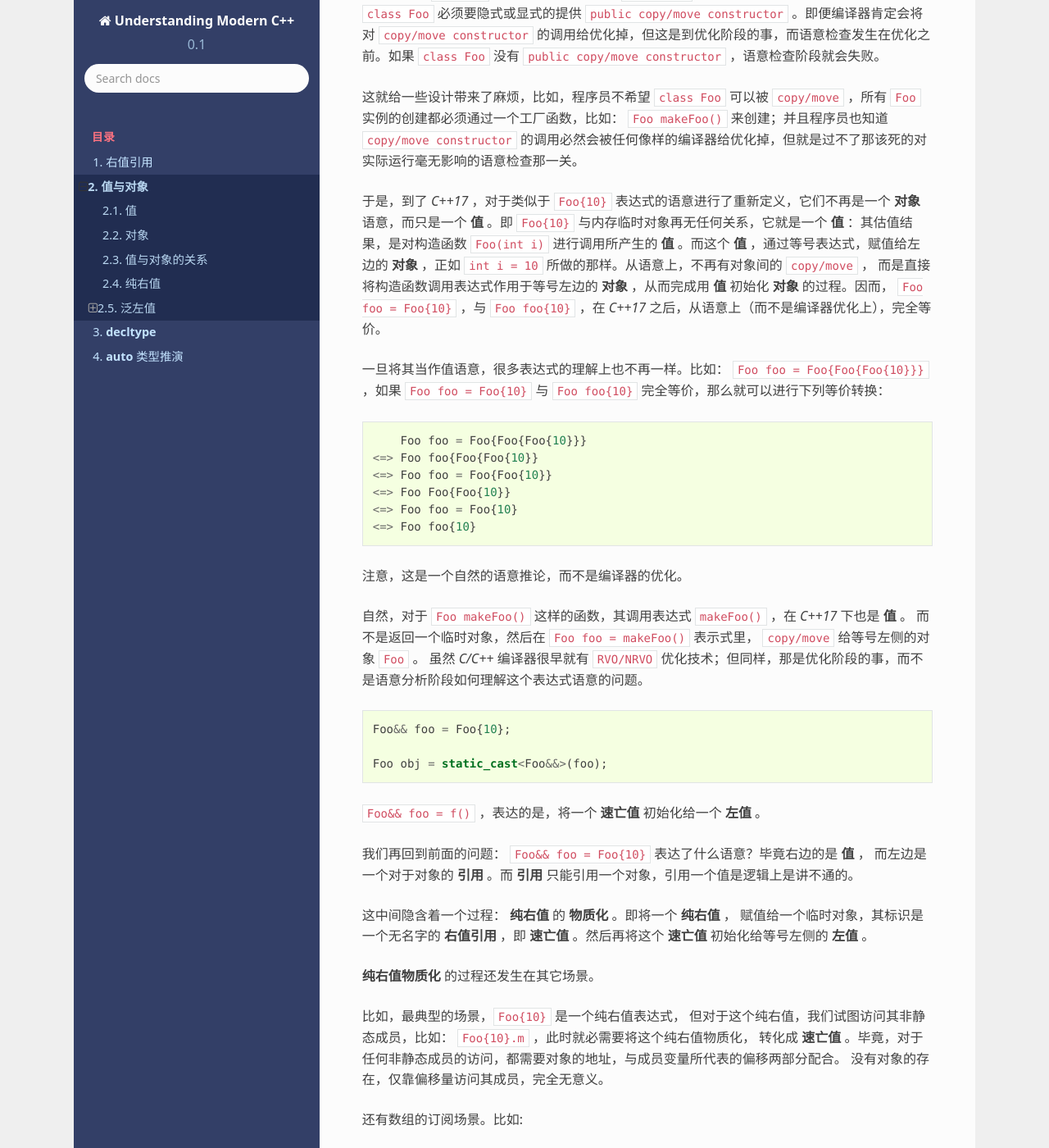
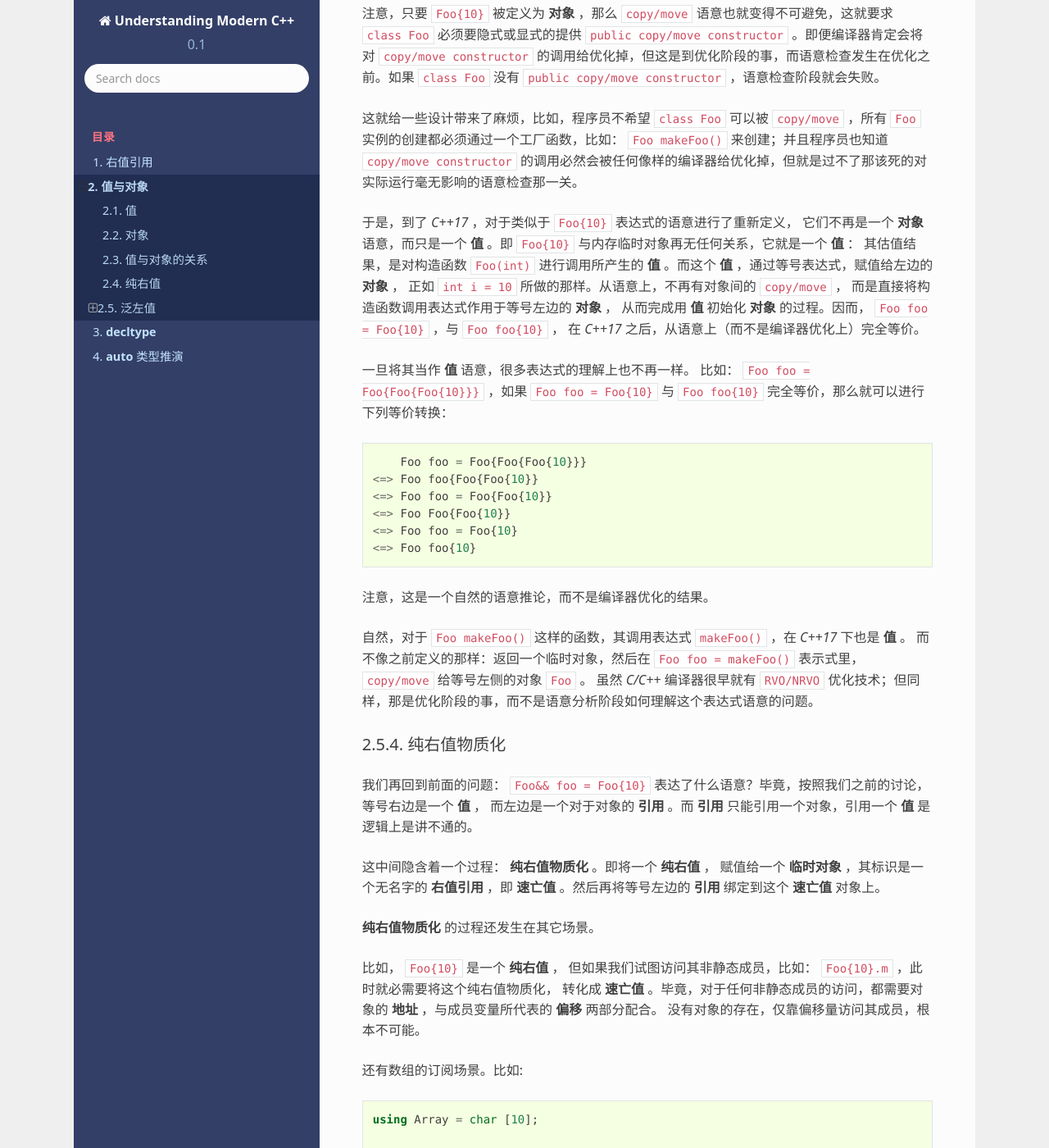
Before and after one commit to godsme/understand_modern_cpp, a Sphinx documentation site: the page built from docs/source/value-object.rst, in a window 1280 px wide and 1400 px high, scrolled down 3346 px. Shown: the whole window at 82% size. Built offline with Sphinx 7.4.7 and the Read the Docs theme 2.0.0, drawn with Linux system fonts in a browser that asks for light colours; formulas are drawn with MathJax 3; some of the changed text lies outside the part shown.

Commit message:
refactored

```diff
--- a/docs/source/decltype.rst
+++ b/docs/source/decltype.rst
@@ -6,7 +6,23 @@
 ``decltype`` 是 `C++11` 加入的一个重要特性。 它允许求一切合法表达式的类型。从而，让从类型到值，从值到类型形成了一个闭环，
 极大的扩展了泛型编程的能力。
 
-但 ``decltype`` 的规则，初看起来，很是让人困惑。但如果真的理解了背后的机制，其实非常容易理解。
+``C++`` 规范中，对于 ``decltype`` 类型推演规则的定义如下：
+
+   1. 若实参为无括号的 **标识表达式** 或无括号的 **类成员访问表达式** ，则 ``decltype`` 产生以此表达式命名的实体的类型。
+      若无这种实体，或该实参指名某个重载函数，则程序非良构。
+
+   2. 若实参是其他类型为 ``T`` 的任何表达式，且
+
+      a) 若 表达式 的值类别为 **速亡值** ，则 ``decltype`` 产生 ``T&&`` ；
+      b) 若 表达式 的值类别为 **左值** ，则 ``decltype`` 产生 ``T&`` ；
+      c) 若 表达式 的值类别为 **纯右值** ，则 ``decltype`` 产生 ``T`` 。
+
+      若表达式是 **纯右值** ，则不从该纯右值 **物质化** 临时对象：这种纯右值无结果对象。
+
+   注意如果对象的名字带有括号，则它被当做通常的 **左值** 表达式，从而 ``decltype(x)`` 和 ``decltype((x))`` 通常是不同的类型。
+
+
+这些规则，初看起来，有些让人困惑。但如果真的理解了背后的机制，其实非常容易理解。
 
 ``decltype`` 有两种表达方法：
 
@@ -29,22 +45,24 @@
 .. code-block:: c++
 
    struct Foo { int a; };
-   const Foo f_v();
-   Foo& f_ref();
-   Foo&& f_r();
-   using Func = Foo& ();
+
+   using Func  = Foo& ();
    using Array = char[2];
 
-   int a = 0;
-   const int b = 1;
-   const Foo foo = {10};
-   Foo&& rref = Foo{1};
-   const Foo& ref = foo;
-   char c[2] = {1, 2};
-   int* p = &a;
+   enum class E { OK, FAIL };
+
+   const Foo f_v();
+   Foo&      f_ref();
+   Foo&&     f_r();
+
+   int        a    = 0;
+   const int  b    = 1;
+   const Foo  foo  = {10};
+   Foo&&      rref = Foo{1};
+   const Foo& ref  = foo;
+   char       c[2] = {1, 2};
+   int*       p    = &a;
    const Foo* pFoo = &foo;
-
-   enum class E { OK, FAIL };
 
    // 左值
    decltype((a))       v1;   // int&
@@ -98,19 +116,21 @@
 .. code-block:: c++
 
    struct Foo { int a; };
-   const Foo f_v();
-   Foo& f_ref();
-   Foo&& f_r();
-   using Func = Foo& ();
+
+   using Func  = Foo& ();
    using Array = char[2];
 
-   int a = 0;
-   const int b = 1;
-   const Foo foo = {10};
-   Foo&& rref = Foo{1};
-   const Foo& ref = foo;
-   char c[2] = {1, 2};
-   int* p = &a;
+   const Foo f_v();
+   Foo&      f_ref();
+   Foo&&     f_r();
+
+   int a           = 0;
+   const int  b    = 1;
+   const Foo  foo  = {10};
+   Foo&&      rref = Foo{1};
+   const Foo& ref  = foo;
+   char       c[2] = {1, 2};
+   int*       p    = &a;
    const Foo* pFoo = &foo;
 
    decltype(a)        v1;   // int
--- a/docs/source/value-object.rst
+++ b/docs/source/value-object.rst
@@ -89,8 +89,8 @@
 
 .. _prvalue_material:
 
-纯右值物质化
-++++++++++++++++++++++++
+对象？值？
++++++++++++++
 
 上面给的那些与值有关的例子，简单而直观，不难理解它们是数学意义上的值。
 我们来看一个不那么直观的例子：在 ``Foo`` 是一个 ``class`` 的情况下， ``Foo{10}`` 是一个对象还是一个值？
@@ -107,10 +107,16 @@
 
 这就给一些设计带来了麻烦，比如，程序员不希望 ``class Foo`` 可以被 ``copy/move`` ，所有 ``Foo`` 实例的创建都必须通过一个工厂函数，比如： ``Foo makeFoo()`` 来创建；并且程序员也知道 ``copy/move constructor`` 的调用必然会被任何像样的编译器给优化掉，但就是过不了那该死的对实际运行毫无影响的语意检查那一关。
 
-于是，到了 `C++17` ，对于类似于 ``Foo{10}`` 表达式的语意进行了重新定义，它们不再是一个 **对象** 语意，而只是一个 **值** 。即 ``Foo{10}`` 与内存临时对象再无任何关系，它就是一个 **值** ：其估值结果，是对构造函数 ``Foo(int i)`` 进行调用所产生的 **值** 。而这个 **值** ，通过等号表达式，赋值给左边的 **对象** ，正如 ``int i = 10`` 所做的那样。从语意上，不再有对象间的 ``copy/move`` ，
-而是直接将构造函数调用表达式作用于等号左边的 **对象** ，从而完成用 **值** 初始化 **对象** 的过程。因而， ``Foo foo = Foo{10}`` ，与 ``Foo foo{10}`` ，在 `C++17` 之后，从语意上（而不是编译器优化上），完全等价。
+于是，到了 `C++17` ，对于类似于 ``Foo{10}`` 表达式的语意进行了重新定义，
+它们不再是一个 **对象** 语意，而只是一个 **值** 。即 ``Foo{10}`` 与内存临时对象再无任何关系，它就是一个 **值** ：
+其估值结果，是对构造函数 ``Foo(int)`` 进行调用所产生的 **值** 。而这个 **值** ，通过等号表达式，赋值给左边的 **对象** ，
+正如 ``int i = 10`` 所做的那样。从语意上，不再有对象间的 ``copy/move`` ，
+而是直接将构造函数调用表达式作用于等号左边的 **对象** ，
+从而完成用 **值** 初始化 **对象** 的过程。因而， ``Foo foo = Foo{10}`` ，与 ``Foo foo{10}`` ，
+在 `C++17` 之后，从语意上（而不是编译器优化上）完全等价。
 
-一旦将其当作值语意，很多表达式的理解上也不再一样。比如： ``Foo foo = Foo{Foo{Foo{10}}}`` ，如果 ``Foo foo = Foo{10}`` 与 ``Foo foo{10}`` 完全等价，那么就可以进行下列等价转换：
+一旦将其当作 **值** 语意，很多表达式的理解上也不再一样。
+比如： ``Foo foo = Foo{Foo{Foo{10}}}`` ，如果 ``Foo foo = Foo{10}`` 与 ``Foo foo{10}`` 完全等价，那么就可以进行下列等价转换：
 
 .. code-block:: c++
 
@@ -121,34 +127,27 @@
    <=> Foo foo = Foo{10}
    <=> Foo foo{10}
 
-注意，这是一个自然的语意推论，而不是编译器的优化。
+注意，这是一个自然的语意推论，而不是编译器优化的结果。
 
 自然，对于 ``Foo makeFoo()`` 这样的函数，其调用表达式 ``makeFoo()`` ，在 `C++17` 下也是 **值** 。
-而不是返回一个临时对象，然后在 ``Foo foo = makeFoo()`` 表示式里， ``copy/move`` 给等号左侧的对象 ``Foo`` 。
+而不像之前定义的那样：返回一个临时对象，然后在 ``Foo foo = makeFoo()`` 表示式里， ``copy/move`` 给等号左侧的对象 ``Foo`` 。
 虽然 `C/C++` 编译器很早就有 ``RVO/NRVO`` 优化技术；但同样，那是优化阶段的事，而不是语意分析阶段如何理解这个表达式语意的问题。
 
-.. code-block:: c++
+纯右值物质化
+++++++++++++++++++++++++
 
-   Foo&& foo = Foo{10};
+我们再回到前面的问题： ``Foo&& foo = Foo{10}`` 表达了什么语意？毕竟，按照我们之前的讨论，等号右边是一个 **值** ，
+而左边是一个对于对象的 **引用** 。而 **引用** 只能引用一个对象，引用一个 **值** 是逻辑上是讲不通的。
 
-   Foo obj = static_cast<Foo&&>(foo);
-
-
-``Foo&& foo = f()`` ，表达的是，将一个 **速亡值** 初始化给一个 **左值** 。
-
-我们再回到前面的问题： ``Foo&& foo = Foo{10}`` 表达了什么语意？毕竟右边的是 **值** ，
-而左边是一个对于对象的 **引用** 。而 **引用** 只能引用一个对象，引用一个值是逻辑上是讲不通的。
-
-
-这中间隐含着一个过程： **纯右值** 的 **物质化** 。即将一个 **纯右值** ，
-赋值给一个临时对象，其标识是一个无名字的 **右值引用** ，即 **速亡值** 。然后再将这个 **速亡值** 初始化给等号左侧的 **左值** 。
+这中间隐含着一个过程： **纯右值物质化** 。即将一个 **纯右值** ，
+赋值给一个 **临时对象** ，其标识是一个无名字的 **右值引用** ，即 **速亡值** 。然后再将等号左边的 **引用** 绑定到这个 **速亡值** 对象上。
 
 **纯右值物质化** 的过程还发生在其它场景。
 
-比如，最典型的场景，``Foo{10}`` 是一个纯右值表达式，
-但对于这个纯右值，我们试图访问其非静态成员，比如： ``Foo{10}.m`` ，此时就必需要将这个纯右值物质化，
-转化成 **速亡值** 。毕竟，对于任何非静态成员的访问，都需要对象的地址，与成员变量所代表的偏移两部分配合。
-没有对象的存在，仅靠偏移量访问其成员，完全无意义。
+比如， ``Foo{10}`` 是一个 **纯右值** ，
+但如果我们试图访问其非静态成员，比如： ``Foo{10}.m`` ，此时就必需要将这个纯右值物质化，
+转化成 **速亡值** 。毕竟，对于任何非静态成员的访问，都需要对象的 **地址** ，与成员变量所代表的 **偏移** 两部分配合。
+没有对象的存在，仅靠偏移量访问其成员，根本不可能。
 
 还有数组的订阅场景。比如:
 
@@ -156,7 +155,7 @@
 
    using Array = char [10];
 
-   Array{}; // 纯右值
+   Array{};    // 纯右值
    Array{}[0]; // 速亡值
 
 
@@ -165,7 +164,8 @@
 而 ``T`` 是一个 **右值引用** 类型，则这个过程也是一个纯右值 **物质化** 的过程。
 
 在 `C++17` 之前的规范定义中，将 **纯右值** 和 **速亡值** 合在一起，称为 **右值** 。
-代表它们都是可以被 ``move`` 的。在进行重载匹配时，右值会优先匹配右值引用参数。比如：
+代表它们可以被一个 **右值引用类型的变量** 绑定（即初始化一个右值引用类型的变量）。
+因而，在进行重载匹配时， **右值** 会优先匹配 **右值引用类型的参数** 。比如：
 
 .. code-block:: c++
 
@@ -187,12 +187,11 @@
 
 到了 `C++17` ，从匹配行为上没有变化，但语意上却有了变化。
 最终导致匹配右值引用版本的不是 **纯右值** 类别，而是 **速亡值** 。
-因为 **纯右值** 会首先进行 **物质化** ，得到一个 **速亡值** 。最终是用 **速亡值** 初始化了对应函数的参数。
+因为 **纯右值** 会首先进行 **物质化** ，得到一个 **速亡值** 。最终是用 **速亡值** 初始化了函数的对应参数。
 
-而构造函数的匹配，一个 **纯右值** ，永远也无法匹配到 ``move`` 版本。
-因为 ``Foo foo = Foo{10}`` 与 ``Foo foo{10}`` 等价。
-而不再是将 **纯右值** 进行 **物质化** ，得到一个 **速亡值** ，
-然后匹配到 ``move`` 构造函数的过程。
+一个 **纯右值** ，永远也无法匹配到 ``move`` 构造函数。 因为 ``Foo foo = Foo{10}`` 与 ``Foo foo{10}`` 等价。
+这不需要将 **纯右值** 进行 **物质化** ，得到一个 **速亡值** ，然后匹配到 ``move`` 构造函数的过程。
+
 只有 **速亡值** ，才能匹配到 ``move`` 构造。比如： ``Foo foo = std::move(Foo{10})`` 将会导致 ``move`` 构造的调用。
 
 另外，一个表达式是 **速亡值** ，并不代表其所引用的对象一定是一个从 **纯右值** **物质化** 得到的临时对象。
@@ -207,3 +206,5 @@
    - **左值** 可以求地址，**速亡值** 不可以求地址；
    - **纯右值** 在需要临时对象存在的场景下，会通过 **物质化** ，转化成 **速亡值** 。
    - **泛左值** 可以是抽象类型和不完备类型，可以进行多态调用；**纯右值** 只能是具体类型，无法进行多态调用。
+   - 用 **纯右值** 构造一个 **左值** 对象时，是 **直接构造** 语意；
+     用 **速亡值** 构造一个 **左值** 对象时，是 **拷贝/移动构造** 语意。
```
Also changed, not shown: other parts of docs/source/value-object.rst (+1 -1 lines), docs/source/auto.rst (+4 -11 lines).
